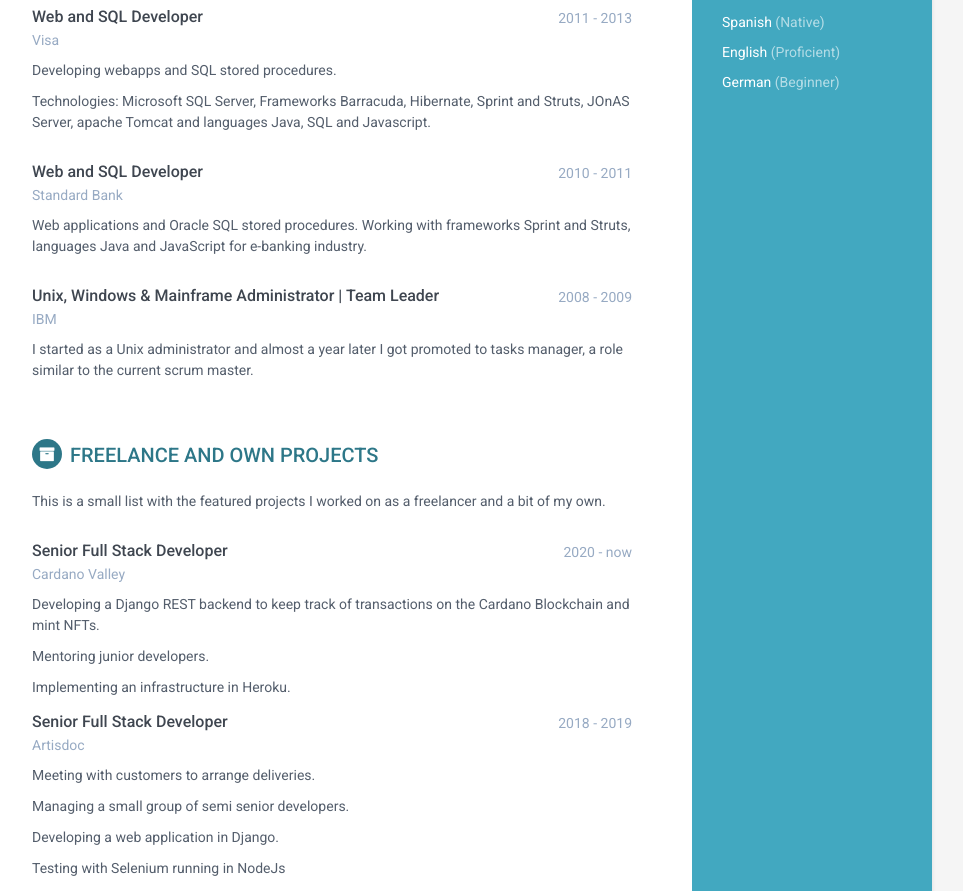
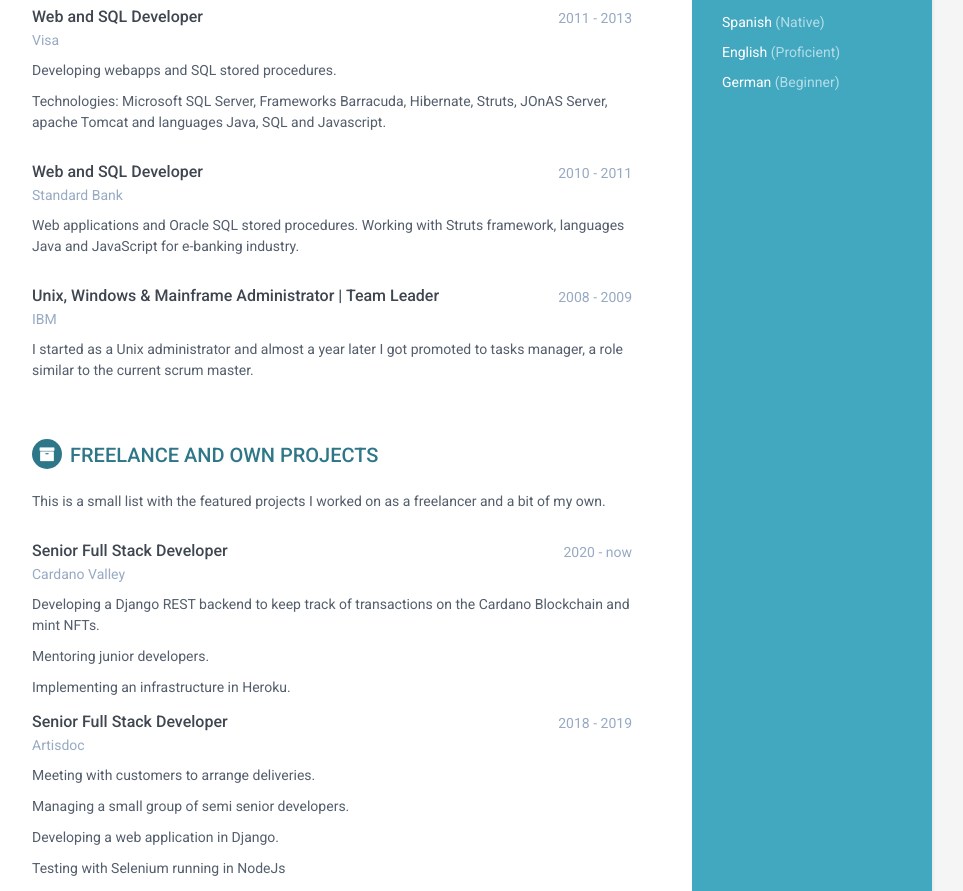
Before and after one commit to shizus/curriculum, a plain HTML site: page index.html in a window 1280 px wide. Shown: the part 927-1818 px from the top of the page, without its empty margins (188-1151 px from the left). Drawn offline with Linux system fonts and the light colour scheme.

Commit message:
removing old unused framework.

```diff
--- a/index.html
+++ b/index.html
@@ -169,7 +169,7 @@
                         <p>Developing webapps and SQL stored procedures.
                         </p>
                         <p>
-                            Technologies: Microsoft SQL Server, Frameworks Barracuda, Hibernate, Sprint and Struts,
+                            Technologies: Microsoft SQL Server, Frameworks Barracuda, Hibernate, Struts,
                             JOnAS Server, apache Tomcat and languages Java, SQL and Javascript.
                         </p>
                     </div><!--//details-->
@@ -185,7 +185,7 @@
                     </div><!--//meta-->
                     <div class="details">
                         <p>Web applications and Oracle SQL stored procedures.
-                            Working with frameworks Sprint and Struts,
+                            Working with Struts framework,
                             languages Java and JavaScript for e-banking industry.
                         </p>
                     </div><!--//details-->
```
